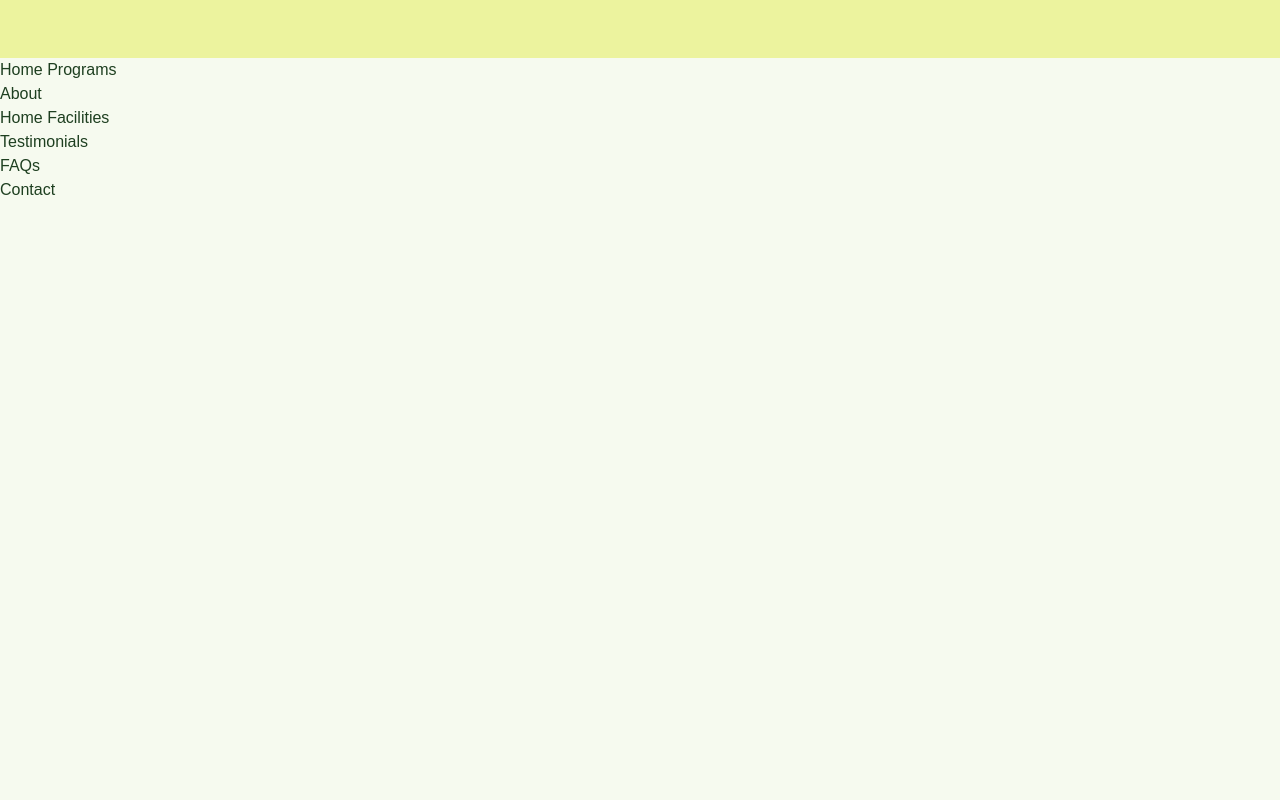
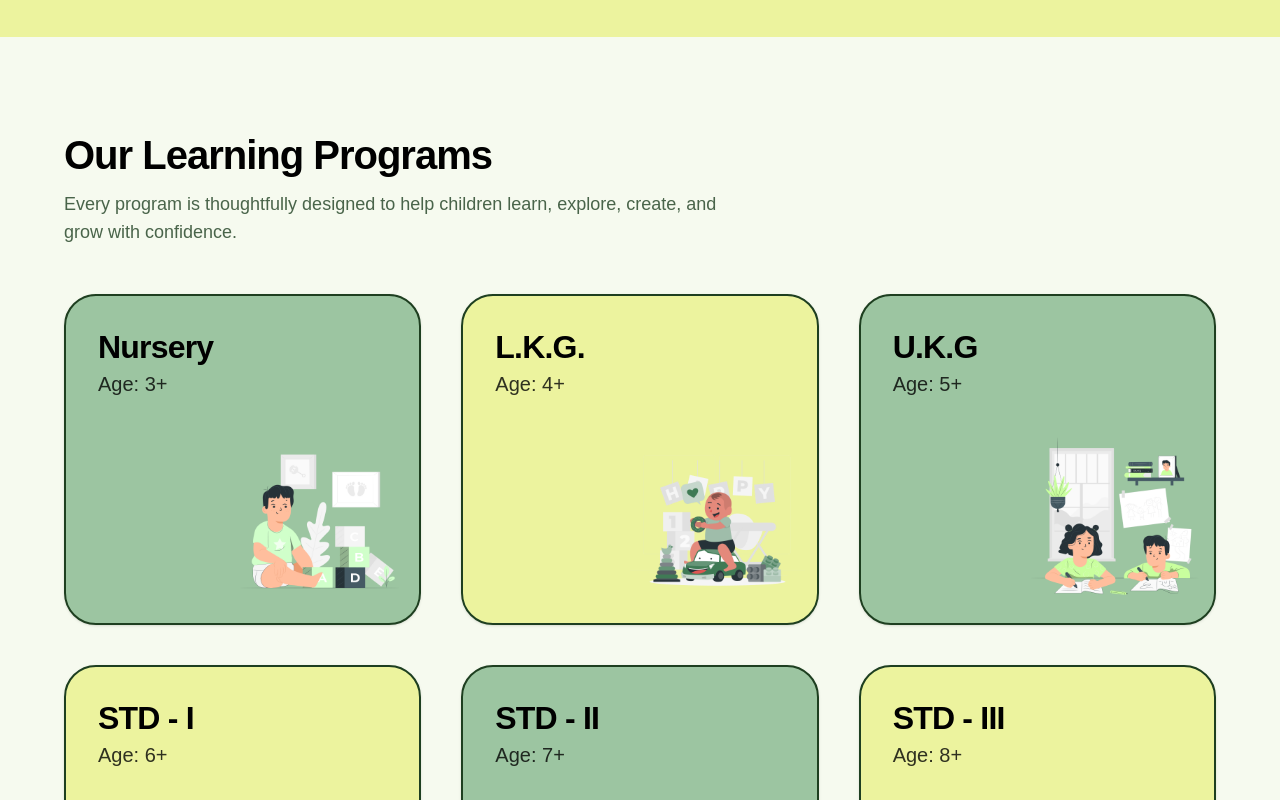
Before and after one commit to flameboy-dev/EGMS, a React app in the folder frontend/: page / in a window 1280 px wide. Shown: the part 720-1520 px from the top of the page. Before the commit the page ends 922 px from the top, so only its background shows below. Built offline with nearby package versions, Linux system fonts and the light colour scheme; the HTML template or start-up script is replaced by a standard one.

Commit message:
chore:Home page programs section created

```diff
--- /dev/null
+++ b/frontend/src/components/custom/ProgramCard.jsx
@@ -0,0 +1,32 @@
+import React from 'react';
+import { Link } from 'react-router-dom';
+
+function ProgramCard({ title, age, image, bgColor = 'bg-[#9CC5A1]', linkTo = '/programs' }) {
+  return (
+    <Link
+      to={linkTo}
+      className={`relative flex h-[331px] w-full max-w-[387px] flex-col justify-between overflow-hidden rounded-[32px] border-2 border-[#1E3F20] p-8 shadow-sm transition-all duration-300 hover:-translate-y-1 hover:shadow-md cursor-pointer ${bgColor}`}
+    >
+      {/* Title & Age Info */}
+      <div className="z-10 flex flex-col items-start">
+        <h3 className="font-fredoka text-3xl font-semibold tracking-tight text-[#000000] md:text-[32px]">
+          {title}
+        </h3>
+        <p className="mt-1 font-poppins text-xl font-normal text-[#000000]/80">
+          {age}
+        </p>
+      </div>
+
+      {/* Program Illustration */}
+      {image && (
+        <img
+          src={image}
+          alt={`${title} Illustration`}
+          className="pointer-events-none absolute bottom-3 right-3 z-0 h-auto max-h-[175px] max-w-[210px] object-contain"
+        />
+      )}
+    </Link>
+  );
+}
+
+export default ProgramCard;
--- a/frontend/src/landing_page/Navbar.jsx
+++ b/frontend/src/landing_page/Navbar.jsx
@@ -3,7 +3,7 @@ import { Link } from 'react-router-dom';
 import { Menu, X } from 'lucide-react';
 import logoImg from '@/assets/images/Logo.png';
 
-function Navbar() {
+function Navbar({ defaultBg = 'bg-[#ECF39E]' }) {
   const [isOpen, setIsOpen] = useState(false);
   const [isScrolled, setIsScrolled] = useState(false);
 
@@ -34,7 +34,7 @@ function Navbar() {
       className={`sticky top-0 z-50 w-full px-6 pt-1 pb-3 md:px-12 md:pt-2 md:pb-3 lg:px-16 lg:pt-2 lg:pb-3 transition-all duration-300 ${
         isScrolled
           ? 'bg-white shadow-md'
-          : 'bg-[#ECF39E]'
+          : defaultBg
       }`}
     >
       <div className="mx-auto flex max-w-7xl items-center justify-between">
--- a/frontend/src/landing_page/facilities/FacilitiesPage.jsx
+++ b/frontend/src/landing_page/facilities/FacilitiesPage.jsx
@@ -0,0 +1,18 @@
+import React from 'react';
+import Navbar from '../Navbar';
+
+function FacilitiesPage() {
+  return (
+    <div className="min-h-screen bg-[#F6FAEF]">
+      <Navbar defaultBg="bg-[#F6FAEF]" />
+      <div className="mx-auto max-w-7xl px-6 py-16 font-fredoka">
+        <h1 className="text-4xl font-bold text-[#000000]">Our Facilities</h1>
+        <p className="mt-4 font-poppins text-lg text-[#1E3F20]">
+          State-of-the-art facilities designed for safe, creative, and active learning.
+        </p>
+      </div>
+    </div>
+  );
+}
+
+export default FacilitiesPage;
--- a/frontend/src/landing_page/gallery/GalleryPage.jsx
+++ b/frontend/src/landing_page/gallery/GalleryPage.jsx
@@ -0,0 +1,18 @@
+import React from 'react';
+import Navbar from '../Navbar';
+
+function GalleryPage() {
+  return (
+    <div className="min-h-screen bg-[#F6FAEF]">
+      <Navbar defaultBg="bg-[#F6FAEF]" />
+      <div className="mx-auto max-w-7xl px-6 py-16 font-fredoka">
+        <h1 className="text-4xl font-bold text-[#000000]">Gallery</h1>
+        <p className="mt-4 font-poppins text-lg text-[#1E3F20]">
+          Memorable moments and activities at Ever Green Model School.
+        </p>
+      </div>
+    </div>
+  );
+}
+
+export default GalleryPage;
--- a/frontend/src/landing_page/home/Hero.jsx
+++ b/frontend/src/landing_page/home/Hero.jsx
@@ -1,16 +1,12 @@
 import React from 'react';
 import { Link } from 'react-router-dom';
-import Navbar from '../Navbar';
 import heroImage from '@/assets/images/HeroImage.png';
 
 function Hero() {
   return (
-    <div className="w-full bg-[#ECF39E] min-h-[778px] lg:min-h-[778px] flex flex-col justify-between">
-      {/* Navigation Bar */}
-      <Navbar />
-
+    <div className="w-full bg-[#ECF39E] pt-2 pb-10 md:pt-3 md:pb-14 lg:pt-3 lg:pb-16 flex flex-col justify-center">
       {/* Hero Section */}
-      <section className="flex-1 px-6 pt-1 pb-6 md:px-12 md:pt-2 md:pb-8 lg:px-16 lg:pt-2 lg:pb-10 flex items-start justify-center">
+      <section className="w-full px-6 pt-0 pb-4 md:px-12 lg:px-16 flex items-start justify-center">
         <div className="mx-auto grid w-full max-w-7xl items-center gap-8 lg:grid-cols-12 lg:gap-12">
           {/* Left Content Column */}
           <div className="flex flex-col items-start justify-center lg:col-span-6">
--- a/frontend/src/landing_page/home/HomePage.jsx
+++ b/frontend/src/landing_page/home/HomePage.jsx
@@ -1,4 +1,5 @@
 import React from 'react';
+import Navbar from '../Navbar';
 import Hero from './Hero';
 import HomePrograms from './HomePrograms';
 import About from './About';
@@ -10,6 +11,7 @@ import Contact from './Contact';
 function HomePage() {
     return (
         <>
+            <Navbar />
             <Hero />
             <HomePrograms />
             <About />
--- a/frontend/src/landing_page/home/HomePrograms.jsx
+++ b/frontend/src/landing_page/home/HomePrograms.jsx
@@ -1,11 +1,96 @@
 import React from 'react';
+import ProgramCard from '@/components/custom/ProgramCard';
+
+// Import Program Illustrations
+import nurseryImg from '@/assets/images/Nursery.png';
+import lkgImg from '@/assets/images/L.K.G.png';
+import ukgImg from '@/assets/images/U.K.G.png';
+import std1Img from '@/assets/images/STD-I.png';
+import std2Img from '@/assets/images/STD-II.png';
+import std3Img from '@/assets/images/STD-III.png';
+import std4Img from '@/assets/images/STD-IV.png';
 
 function HomePrograms() {
-    return (
-        <div>
-            <h1>Home Programs</h1>
+  const programsData = [
+    {
+      id: 'nursery',
+      title: 'Nursery',
+      age: 'Age: 3+',
+      image: nurseryImg,
+      bgColor: 'bg-[#9CC5A1]',
+    },
+    {
+      id: 'lkg',
+      title: 'L.K.G.',
+      age: 'Age: 4+',
+      image: lkgImg,
+      bgColor: 'bg-[#ECF39E]',
+    },
+    {
+      id: 'ukg',
+      title: 'U.K.G',
+      age: 'Age: 5+',
+      image: ukgImg,
+      bgColor: 'bg-[#9CC5A1]',
+    },
+    {
+      id: 'std1',
+      title: 'STD - I',
+      age: 'Age: 6+',
+      image: std1Img,
+      bgColor: 'bg-[#ECF39E]',
+    },
+    {
+      id: 'std2',
+      title: 'STD - II',
+      age: 'Age: 7+',
+      image: std2Img,
+      bgColor: 'bg-[#9CC5A1]',
+    },
+    {
+      id: 'std3',
+      title: 'STD - III',
+      age: 'Age: 8+',
+      image: std3Img,
+      bgColor: 'bg-[#ECF39E]',
+    },
+    {
+      id: 'std4',
+      title: 'STD - IV',
+      age: 'Age: 9+',
+      image: std4Img,
+      bgColor: 'bg-[#9CC5A1]',
+    },
+  ];
+
+  return (
+    <section className="w-full bg-[#F6FAEF] px-6 py-16 md:px-12 lg:px-16 lg:py-24">
+      <div className="mx-auto max-w-7xl">
+        {/* Section Header */}
+        <div className="mb-12 flex flex-col items-start space-y-3">
+          <h2 className="font-fredoka text-3xl font-semibold tracking-tight text-[#000000] sm:text-4xl md:text-[40px]">
+            Our Learning Programs
+          </h2>
+          <p className="max-w-2xl font-poppins text-base text-[#1E3F20]/80 sm:text-lg">
+            Every program is thoughtfully designed to help children learn, explore, create, and grow with confidence.
+          </p>
         </div>
-    );
+
+        {/* Program Cards Grid with exact 40px gap */}
+        <div className="grid grid-cols-1 justify-items-center gap-[40px] md:grid-cols-2 lg:grid-cols-3">
+          {programsData.map((program) => (
+            <ProgramCard
+              key={program.id}
+              title={program.title}
+              age={program.age}
+              image={program.image}
+              bgColor={program.bgColor}
+            />
+          ))}
+        </div>
+      </div>
+    </section>
+  );
 }
 
 export default HomePrograms;
--- a/frontend/src/landing_page/programs/ProgramsPage.jsx
+++ b/frontend/src/landing_page/programs/ProgramsPage.jsx
@@ -0,0 +1,18 @@
+import React from 'react';
+import Navbar from '../Navbar';
+
+function ProgramsPage() {
+  return (
+    <div className="min-h-screen bg-[#F6FAEF]">
+      <Navbar defaultBg="bg-[#F6FAEF]" />
+      <div className="mx-auto max-w-7xl px-6 py-16 font-fredoka">
+        <h1 className="text-4xl font-bold text-[#000000]">Our Programs</h1>
+        <p className="mt-4 font-poppins text-lg text-[#1E3F20]">
+          Explore our comprehensive educational curriculum designed for all age groups.
+        </p>
+      </div>
+    </div>
+  );
+}
+
+export default ProgramsPage;
--- a/frontend/src/main.jsx
+++ b/frontend/src/main.jsx
@@ -2,11 +2,17 @@ import { createRoot } from 'react-dom/client'
 import { BrowserRouter, Routes, Route } from 'react-router-dom'
 import './index.css'
 import HomePage from './landing_page/home/HomePage'
+import ProgramsPage from './landing_page/programs/ProgramsPage'
+import FacilitiesPage from './landing_page/facilities/FacilitiesPage'
+import GalleryPage from './landing_page/gallery/GalleryPage'
 
 createRoot(document.getElementById('root')).render(
   <BrowserRouter>
     <Routes>
       <Route path="/" element={<HomePage />} />
+      <Route path="/programs" element={<ProgramsPage />} />
+      <Route path="/facilities" element={<FacilitiesPage />} />
+      <Route path="/gallery" element={<GalleryPage />} />
     </Routes>
   </BrowserRouter>
 )
```
Also changed, not shown: frontend/src/assets/images/STD-I.png (added).
